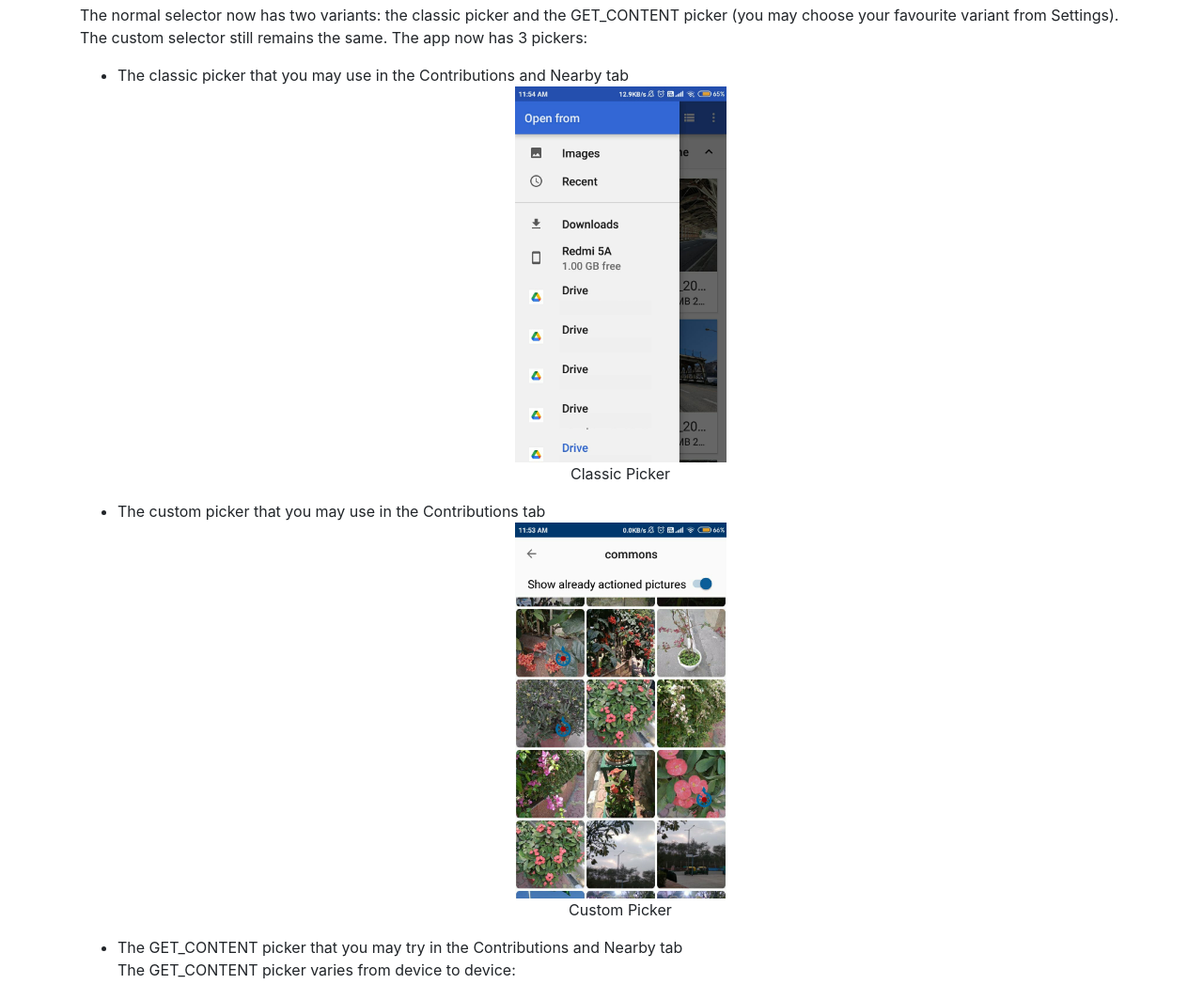
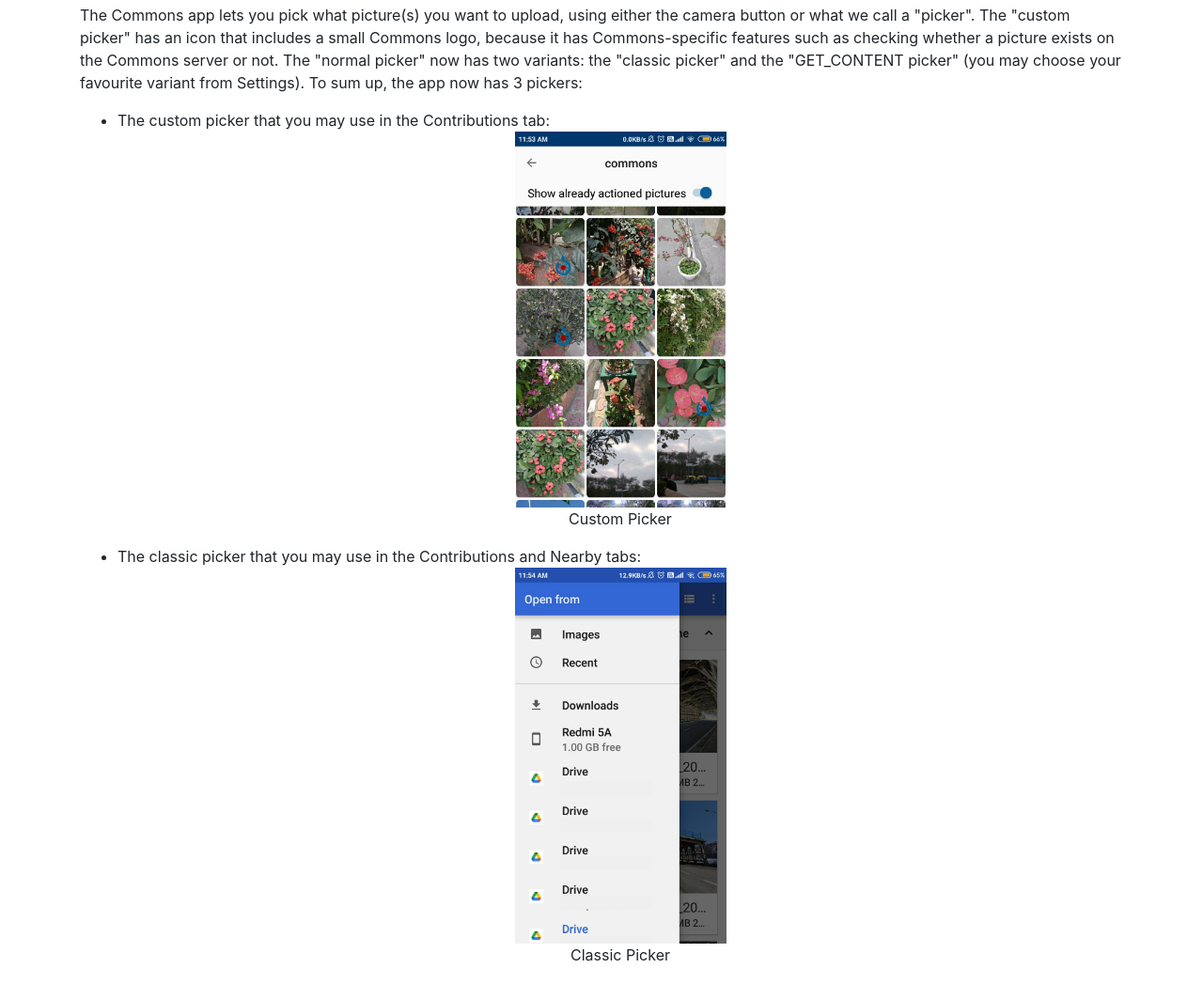
Before and after one commit to commons-app/commons-app.github.io, a plain HTML site: page docs.html in a window 1280 px wide. Shown: the part 3479-4526 px from the top of the page at 94% size. Drawn offline with nearby package versions, Linux system fonts and the light colour scheme.

Commit message:
Update docs.html

```diff
--- a/docs.html
+++ b/docs.html
@@ -105,25 +105,24 @@
         </ol>
 
         <h2 id="get-content"><a href="#get-content">What is GET_CONTENT?</a></h2>
-        <p>The normal selector now has two variants: the classic picker and the GET_CONTENT picker (you may choose your favourite variant from Settings). The custom selector still remains the same. The app now has 3 pickers:</p>
+        <p>The Commons app lets you pick what picture(s) you want to upload, using either the camera button or what we call a "picker". The "custom picker" has an icon that includes a small Commons logo, because it has Commons-specific features such as checking whether a picture exists on the Commons server or not. The "normal picker" now has two variants: the "classic picker" and the "GET_CONTENT picker" (you may choose your favourite variant from Settings). To sum up, the app now has 3 pickers:</p>
         <p>
             <ul>
-                <li>The classic picker that you may use in the Contributions and Nearby tab</li>
+                <li>The custom picker that you may use in the Contributions tab:</li>
+                <center>
+                    <figure>
+                         <img src="images/custom_picker.jpeg" height="400">
+                         <figcaption>Custom Picker</figcaption>
+                     </figure>
+                </center>
+                <li>The classic picker that you may use in the Contributions and Nearby tabs:</li>
                 <center>
                     <figure>
                          <img src="images/classic_picker.png" height="400">
                          <figcaption>Classic Picker</figcaption>
                      </figure>
                 </center>
-                <li>The custom picker that you may use in the Contributions tab</li>
-                <center>
-                    <figure>
-                         <img src="images/custom_picker.jpeg" height="400">
-                         <figcaption>Custom Picker</figcaption>
-                     </figure>
-                </center>
-                <li>The GET_CONTENT picker that you may try in the Contributions and Nearby tab
-                    <p>The GET_CONTENT picker varies from device to device:</p>
+                <li>The GET_CONTENT picker that you may try in the Contributions and Nearby tab, it varies from device to device:
                     <center>
                         <figure>
                             <img src="images/get_content_picker_without_takeover.png" height="400">
```
